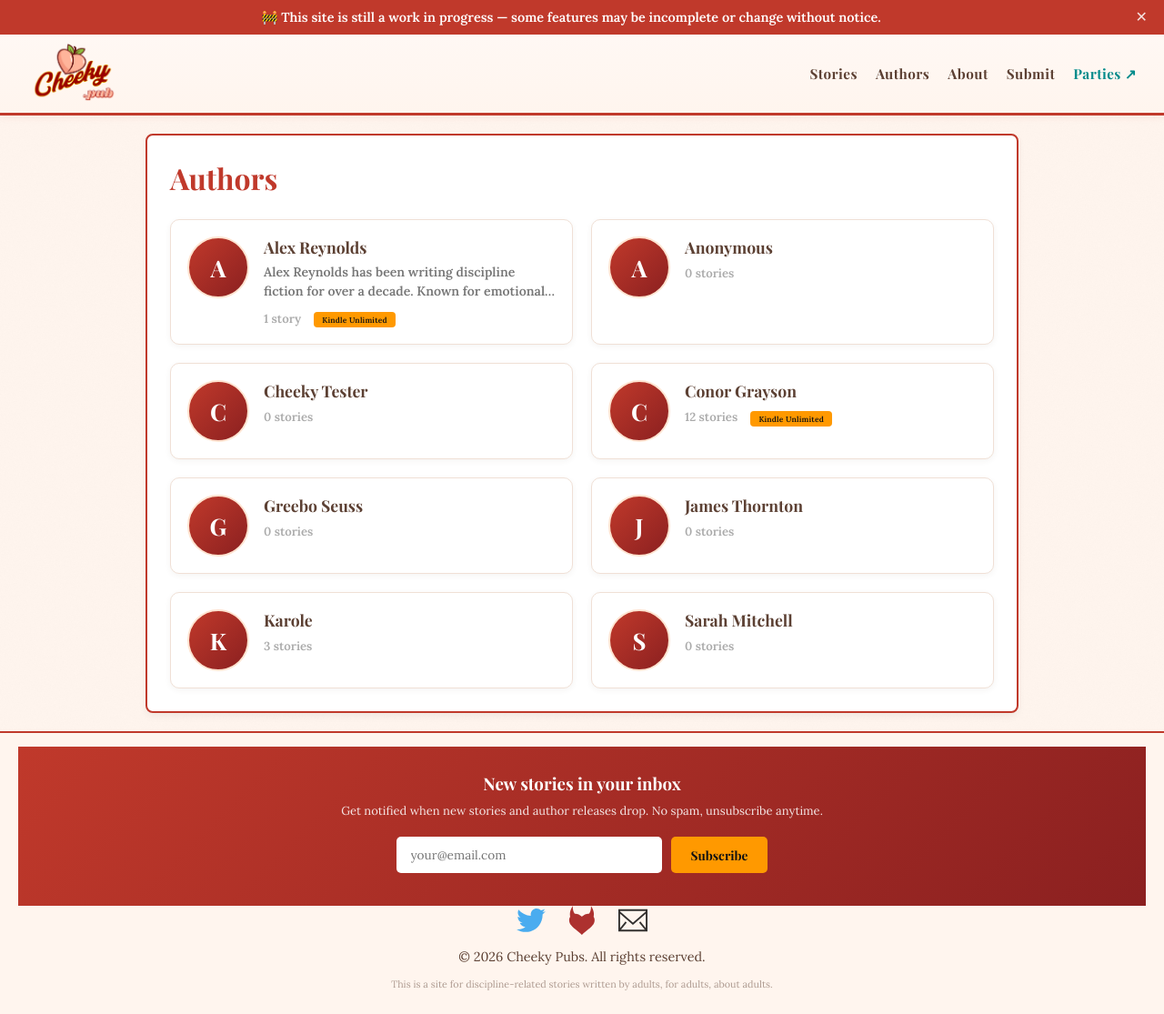
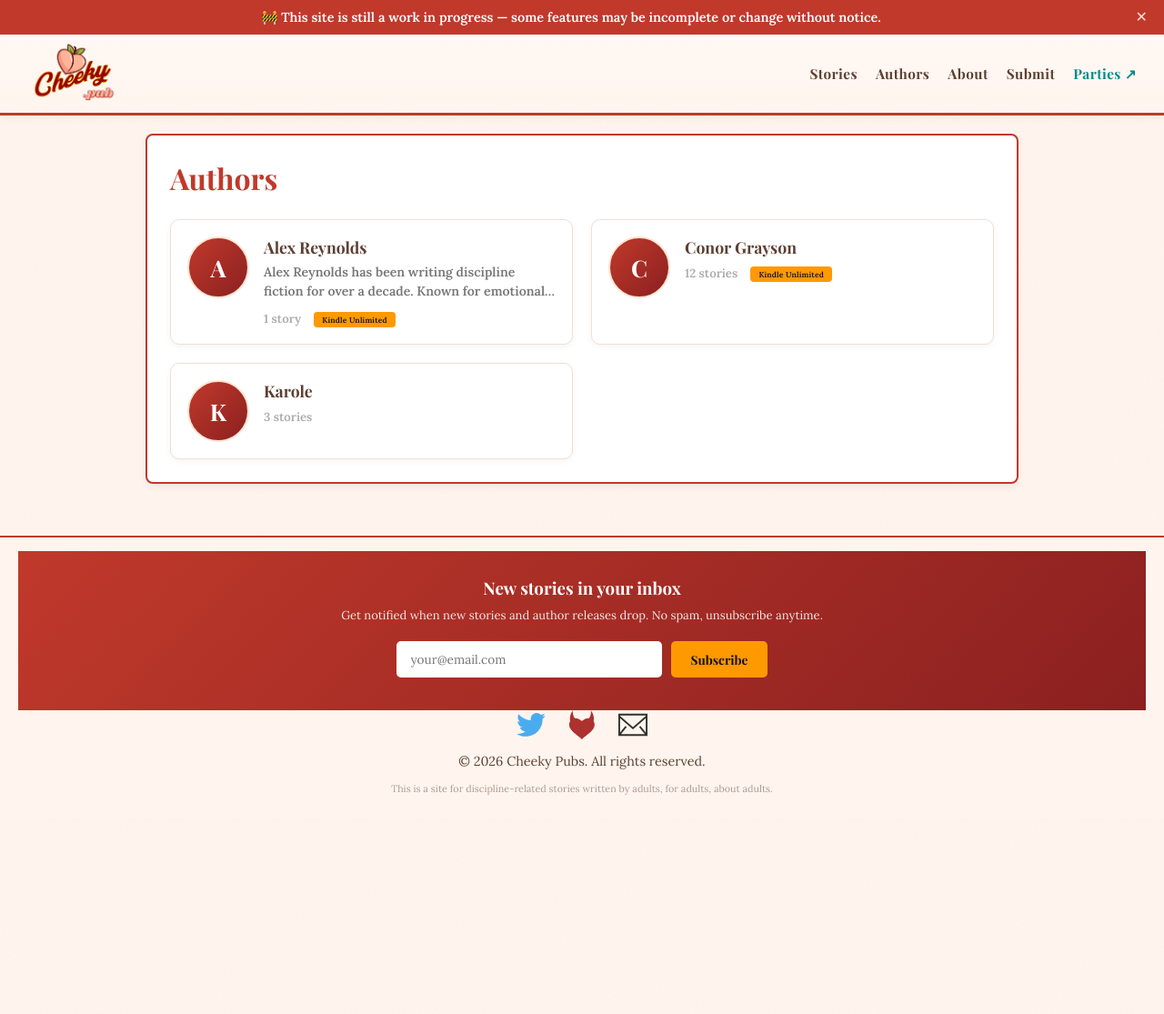
Before and after one commit to cheekypubs/cheekypubs.github.io, a Jekyll site: the page built from pages/authors/index.html, in a window 1280 px wide. Shown: the whole page at 91% size. Built offline with Jekyll 4.4.1, drawn with Linux system fonts in a browser that asks for light colours; some web fonts are replaced; after the commit the page ends 900 px from its top, so only the background shows below that.

Commit message:
Hide authors with no published stories from authors index
Co-Authored-By: Claude Sonnet 4.6 <noreply@anthropic.com>

```diff
--- a/pages/authors/index.html
+++ b/pages/authors/index.html
@@ -12,6 +12,7 @@ permalink: /pages/authors/
       {% assign author_pages = site.pages | where: "layout", "author" | sort: "author" %}
       {% for author_page in author_pages %}
         {% assign author_stories = site.stories | where: "author", author_page.author %}
+        {% if author_stories.size == 0 %}{% continue %}{% endif %}
         {% assign story_count = author_stories | map: "story_id" | uniq | size %}
         {% assign standalone = author_stories | where_exp: "s", "s.story_id == nil" | size %}
         {% assign total = story_count | plus: standalone %}
```
